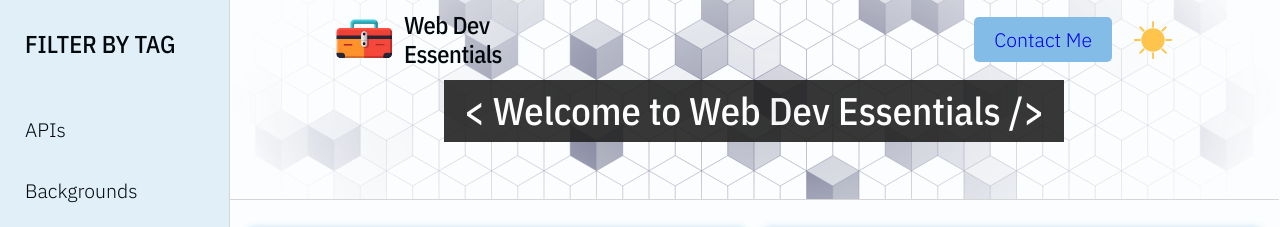
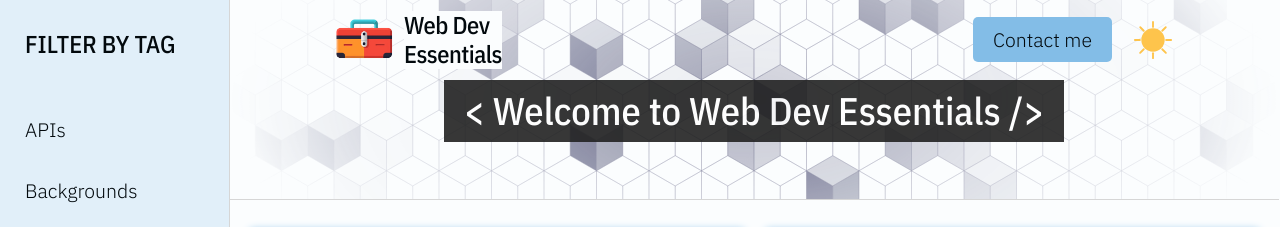
Before and after one commit to wkimble91/webdevessentials, an Astro site: page / in a window 1280 px wide. Shown: the top 227 px of the page. Built offline with nearby package versions, Linux system fonts and the light colour scheme; Astro itself is replaced by a stand-in of ours.

Commit message:
changed button text color

```diff
--- a/src/components/Navbar.astro
+++ b/src/components/Navbar.astro
@@ -12,7 +12,7 @@
 		<ul class='header__nav'>
 			<li class='header__nav-item'>
 				<a href='https://willkimble.com#contact' target='_self'
-					>Contact Me</a
+					>Contact me</a
 				>
 			</li>
 			<li class='header__nav-toggle'>
@@ -92,6 +92,7 @@
 				letter-spacing: -0.5px;
 				line-height: 1.2;
 				color: var(--body-text);
+				background-color: var(--background);
 
 				@media only screen and (max-width: 56.25em) {
 					margin-right: 3rem;
@@ -147,6 +148,7 @@
 					background-color: var(--clr-primary);
 					border-radius: var(--default-border-radius-sm);
 					padding: 1rem 2rem;
+					color: var(--body-text);
 					@media only screen and (max-width: 56.25em) {
 						padding: 0.8rem 1rem;
 					}
@@ -156,7 +158,6 @@
 				font-size: var(--ft-size-4);
 				font-weight: 300;
 				transition: all 0.2s;
-				color: var(--body-text);
 				border-radius: var(--default-border-radius-sm);
 
 				@media only screen and (max-width: 37.5em) {
```
